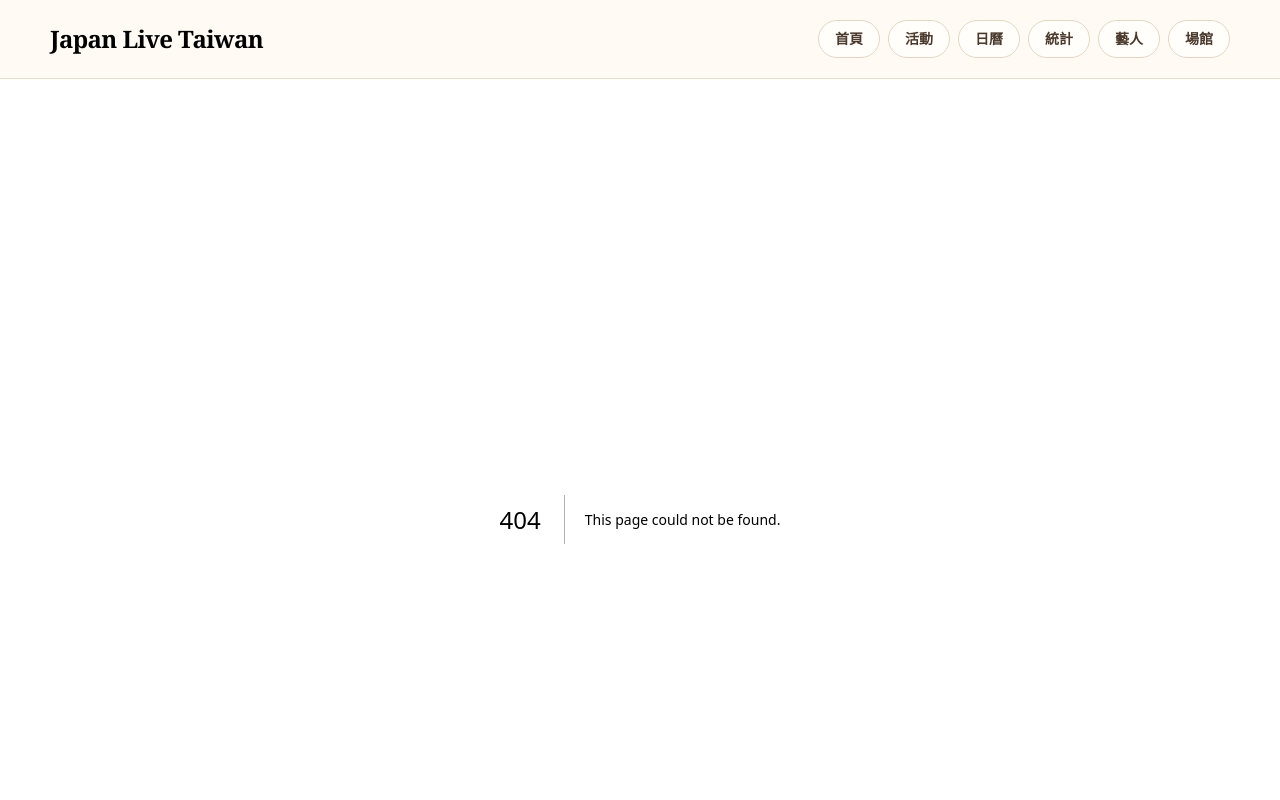
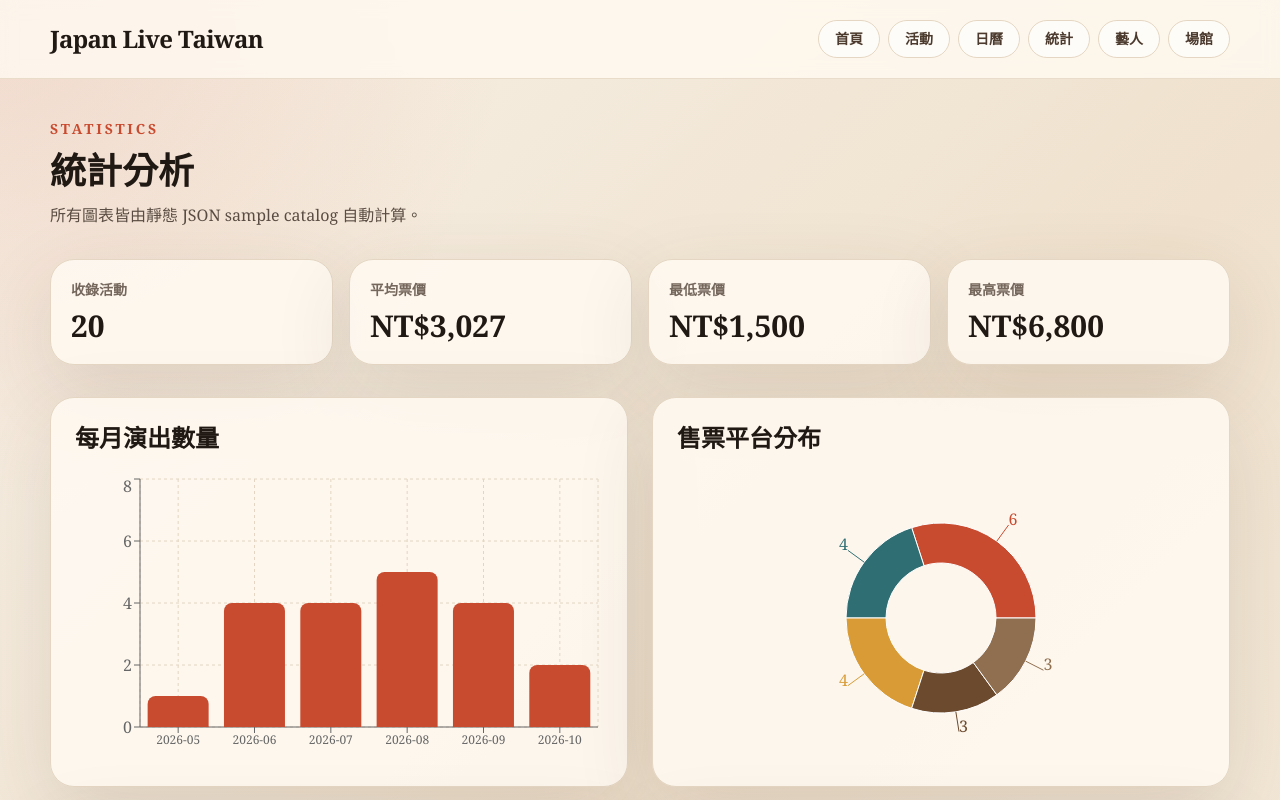
Before and after one commit to xiayu0424/japan-live-taiwan, a Next.js app: page /statistics in a window 1280 px wide. Before the commit this address had no page. Shown: the top 800 px of the page. Built offline with nearby package versions, Linux system fonts and the light colour scheme.

Commit message:
feat(statistics): add event analytics dashboard

```diff
--- /dev/null
+++ b/src/app/statistics/page.tsx
@@ -0,0 +1,50 @@
+import { BarChartBlock, PieChartBlock } from "@/components/ChartBlock";
+import { artists, events } from "@/lib/data";
+import {
+  getArtistTypeCounts,
+  getCityCounts,
+  getMonthlyPerformanceCounts,
+  getPlatformCounts,
+  getVenueCounts,
+} from "@/lib/statistics";
+
+export default function StatisticsPage() {
+  const prices = events.flatMap((event) => event.prices?.map((price) => price.price) ?? []);
+  const averagePrice = Math.round(prices.reduce((sum, price) => sum + price, 0) / prices.length);
+  const maxPrice = Math.max(...prices);
+  const minPrice = Math.min(...prices);
+
+  return (
+    <div className="space-y-8">
+      <header>
+        <p className="text-sm font-bold uppercase tracking-[0.2em] text-[#c94b2f]">Statistics</p>
+        <h1 className="mt-3 text-4xl font-black">統計分析</h1>
+        <p className="mt-3 text-[#5b4d43]">所有圖表皆由靜態 JSON sample catalog 自動計算。</p>
+      </header>
+
+      <section className="grid gap-4 md:grid-cols-4">
+        <Metric label="收錄活動" value={`${events.length}`} />
+        <Metric label="平均票價" value={`NT$${averagePrice.toLocaleString("zh-TW")}`} />
+        <Metric label="最低票價" value={`NT$${minPrice.toLocaleString("zh-TW")}`} />
+        <Metric label="最高票價" value={`NT$${maxPrice.toLocaleString("zh-TW")}`} />
+      </section>
+
+      <div className="grid gap-6 xl:grid-cols-2">
+        <BarChartBlock title="每月演出數量" data={getMonthlyPerformanceCounts(events)} />
+        <PieChartBlock title="售票平台分布" data={getPlatformCounts(events)} />
+        <BarChartBlock title="城市分布" data={getCityCounts(events)} />
+        <BarChartBlock title="場館排名" data={getVenueCounts(events)} />
+        <PieChartBlock title="藝人類型比例" data={getArtistTypeCounts(events, artists)} />
+      </div>
+    </div>
+  );
+}
+
+function Metric({ label, value }: { label: string; value: string }) {
+  return (
+    <div className="card p-5">
+      <p className="text-sm font-bold text-[#75675c]">{label}</p>
+      <p className="mt-2 text-3xl font-black">{value}</p>
+    </div>
+  );
+}
--- /dev/null
+++ b/src/components/ChartBlock.tsx
@@ -0,0 +1,95 @@
+"use client";
+
+import {
+  Bar,
+  BarChart,
+  CartesianGrid,
+  Cell,
+  Pie,
+  PieChart,
+  ResponsiveContainer,
+  Tooltip,
+  XAxis,
+  YAxis,
+} from "recharts";
+import { useEffect, useState } from "react";
+
+interface ChartDatum {
+  name: string;
+  count: number;
+}
+
+const colors = ["#c94b2f", "#2f6f73", "#d99b35", "#6c4a2d", "#8f6f4f", "#415a77"];
+
+export function BarChartBlock({ title, data }: { title: string; data: ChartDatum[] }) {
+  const mounted = useMounted();
+
+  return (
+    <section className="card p-6">
+      <h2 className="mb-5 text-2xl font-black">{title}</h2>
+      <div className="h-72">
+        {mounted ? (
+          <ResponsiveContainer width="100%" height="100%">
+            <BarChart data={data}>
+              <CartesianGrid stroke="#e4d6c2" strokeDasharray="3 3" />
+              <XAxis dataKey="name" tick={{ fontSize: 12 }} />
+              <YAxis allowDecimals={false} />
+              <Tooltip />
+              <Bar dataKey="count" fill="#c94b2f" radius={[8, 8, 0, 0]} />
+            </BarChart>
+          </ResponsiveContainer>
+        ) : (
+          <ChartPlaceholder />
+        )}
+      </div>
+    </section>
+  );
+}
+
+export function PieChartBlock({ title, data }: { title: string; data: ChartDatum[] }) {
+  const mounted = useMounted();
+
+  return (
+    <section className="card p-6">
+      <h2 className="mb-5 text-2xl font-black">{title}</h2>
+      <div className="h-72">
+        {mounted ? (
+          <ResponsiveContainer width="100%" height="100%">
+            <PieChart>
+              <Pie
+                data={data}
+                dataKey="count"
+                nameKey="name"
+                innerRadius={55}
+                outerRadius={95}
+                label
+              >
+                {data.map((entry, index) => (
+                  <Cell key={entry.name} fill={colors[index % colors.length]} />
+                ))}
+              </Pie>
+              <Tooltip />
+            </PieChart>
+          </ResponsiveContainer>
+        ) : (
+          <ChartPlaceholder />
+        )}
+      </div>
+    </section>
+  );
+}
+
+function useMounted() {
+  const [mounted, setMounted] = useState(false);
+
+  useEffect(() => {
+    const frame = requestAnimationFrame(() => setMounted(true));
+    return () => cancelAnimationFrame(frame);
+  }, []);
+
+  return mounted;
+}
+
+function ChartPlaceholder() {
+  return <div className="h-full rounded-2xl border border-dashed border-[#e4d6c2] bg-white/40" />;
+}
```
